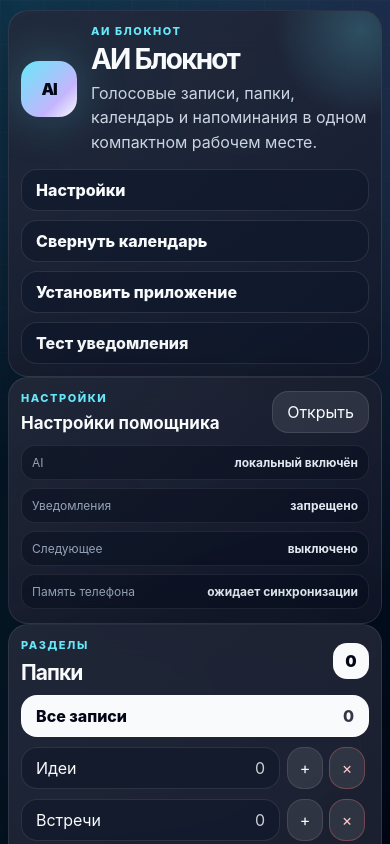
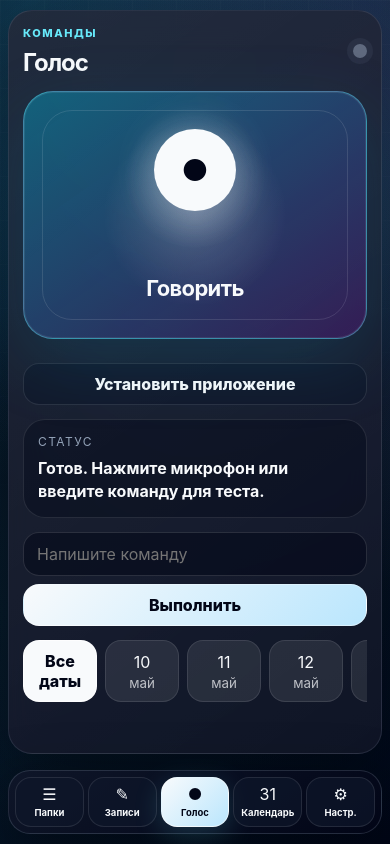
Before and after one commit to byrakov12345-hue/voice-notebook-vercel, a React (Vite) app: page / in a window 390 px wide. Shown: the top 844 px of the page. Built offline with nearby package versions, Linux system fonts and the light colour scheme.

Commit message:
Revert "Enable full mobile page scroll across all panels"
This reverts commit f2d3c15b5d2ee5c11ee0a6b04a9f7cc974e92acd.

```diff
--- a/src/styles.css
+++ b/src/styles.css
@@ -492,7 +492,7 @@ p { color: var(--text-soft); line-height: 1.55; }
   .future-backdrop { opacity: 0.72; }
   .future-workspace {
     display: block;
-    height: auto;
+    height: 100%;
   }
   .left-command-panel,
   .right-ai-panel,
@@ -500,14 +500,14 @@ p { color: var(--text-soft); line-height: 1.55; }
     display: contents;
   }
   .mobile-brand { display: none !important; }
-  .mobile-panel { display: grid !important; }
+  .mobile-panel { display: none !important; }
   .mobile-panel.mobile-active {
     display: grid !important;
     height: auto;
     min-height: 0;
     max-height: none;
     overflow: visible;
-    overscroll-behavior: auto;
+    overscroll-behavior: contain;
     -webkit-overflow-scrolling: touch;
     border-radius: 24px;
     padding: 14px;
@@ -644,7 +644,6 @@ p { color: var(--text-soft); line-height: 1.55; }
     box-shadow: 0 18px 60px rgba(0, 0, 0, 0.42);
     backdrop-filter: blur(18px);
   }
-  .mobile-dock { display: none !important; }
   .mobile-dock button {
     min-height: 54px;
     padding: 6px 3px;
```
